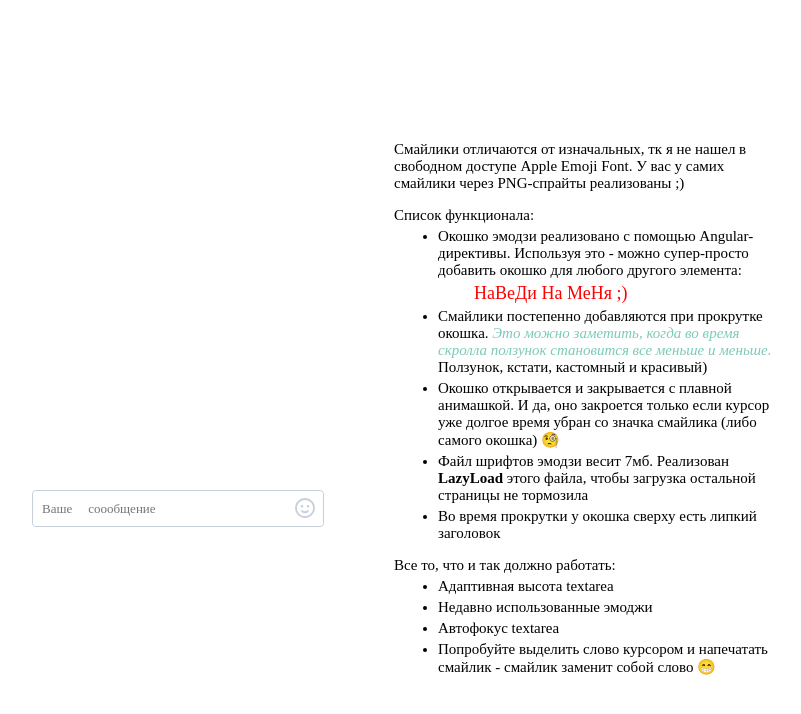
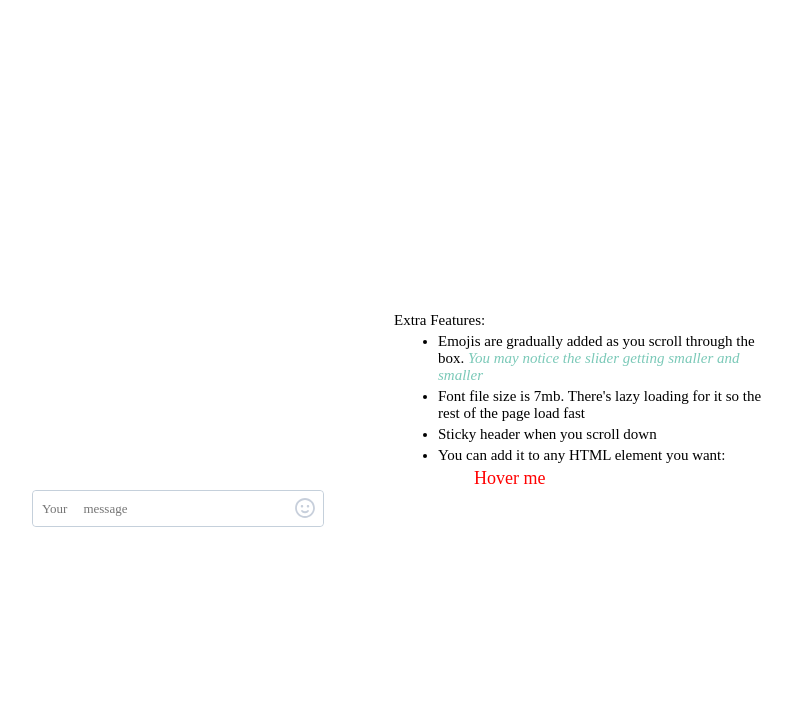
Before and after one commit to nemyagky/angular-emoji-picker, an Angular app: page / in a window 1280 px wide. Shown: the top 714 px of the page, without its empty margins (241-1042 px from the left). Built offline with nearby package versions, Linux system fonts and the light colour scheme; a web font is replaced by a local one.

Commit message:
English localization

```diff
--- a/package.json
+++ b/package.json
@@ -34,7 +34,7 @@
     "enhanced-resolve": "^3.3.0"
   },
   "engines": {
-    "node": "v12.13.0",
+    "node": "16.x",
     "npm": "6.12.0"
   }
 }
--- a/src/app/app.component.html
+++ b/src/app/app.component.html
@@ -5,46 +5,23 @@
 
 
 
-    <!--
-        Pls don't look at styles in .description :D.
-        Here's badcode, but it's ok.
-        You need chat-block component
-    -->
     <div class="description">
-        <p>Смайлики отличаются от изначальных, тк я не нашел в свободном доступе Apple Emoji Font. У вас у самих
-            смайлики через PNG-спрайты реализованы ;)</p>
-
-        <span>Список функционала:</span>
+        <span>Extra Features:</span>
         <ul>
-            <li>Окошко эмодзи реализовано с помощью Angular-директивы.
-                Используя это - можно супер-просто добавить окошко для любого другого элемента:
+            <li>
+                Emojis are gradually added as you scroll through the box.
+                <span class="italic">You may notice the slider getting smaller and smaller</span>
+            </li>
+            <li>
+                Font file size is 7mb. There's lazy loading for it so the rest of the page load fast
+            </li>
+            <li>Sticky header when you scroll down </li>
+            <li>You can add it to any HTML element you want:
                 <br>
             </li>
             <div class="btnWrapper">
-                <span class="red" toggleEmojiPicker>НаВеДи На МеНя ;)</span>
+                <span class="red" toggleEmojiPicker>Hover me</span>
             </div>
-            <li>
-                Смайлики постепенно добавляются при прокрутке окошка.
-                <span class="italic">Это можно заметить, когда во время скролла ползунок становится все меньше и меньше.</span>
-                Ползунок, кстати, кастомный и красивый)
-            </li>
-            <li>Окошко открывается и закрывается с плавной анимашкой.
-                И да, оно закроется только если курсор уже долгое время убран со значка смайлика (либо самого окошка) <span class="emoji">🧐</span>
-            </li>
-            <li>
-                Файл шрифтов эмодзи весит 7мб. Реализован <b>LazyLoad</b> этого файла, чтобы загрузка остальной страницы не тормозила
-            </li>
-            <li>Во время прокрутки у окошка сверху есть липкий заголовок</li>
-
         </ul>
-
-        <span>Все то, что и так должно работать:</span>
-        <ul>
-            <li>Адаптивная высота textarea</li>
-            <li>Недавно использованные эмоджи</li>
-            <li>Автофокус textarea</li>
-            <li>Попробуйте выделить слово курсором и напечатать смайлик - смайлик заменит собой слово <span class="emoji">😁</span></li>
-        </ul>
-
     </div>
 </div>
--- a/src/app/components/emoji-picker/particles/emoji-list/emoji-list.component.ts
+++ b/src/app/components/emoji-picker/particles/emoji-list/emoji-list.component.ts
@@ -25,7 +25,7 @@ export class EmojiListComponent implements OnInit {
   @ViewChild('emojiList') emojiListRef: ElementRef | undefined;
 
   private groupsToShow: number = 2;
-  private readonly maxGroupsCount: number = 9;
+  private readonly maxGroupsCount: number = 7;
 
   constructor(
       private emojiService: EmojiService
@@ -47,6 +47,10 @@ export class EmojiListComponent implements OnInit {
     const elemOffsetHeight: number = this.emojiListRef?.nativeElement.offsetHeight;
     const elemScrollHeight: number = this.emojiListRef?.nativeElement.scrollHeight;
 
+    if (this.maxGroupsCount === this.groupsToShow) {
+      return;
+    }
+
     if (elemScrollHeight - elemOffsetHeight - scrollTop < 400) {
       if (this.groupsToShow + 2 <= this.maxGroupsCount) {
         this.groupsToShow += 2;
--- a/src/app/components/emoji-picker/particles/tab-switcher/tab-switcher.component.ts
+++ b/src/app/components/emoji-picker/particles/tab-switcher/tab-switcher.component.ts
@@ -32,7 +32,7 @@ export class TabSwitcherComponent {
 
     private getRecentlyUsedEmojis(): EmojiGroup[] {
         return [{
-            title: 'Недавно использованные',
+            title: 'Recently used',
             items: this.emojiService.recentlyUsedEmojis
         }];
     }
--- a/src/app/components/textarea/textarea.component.html
+++ b/src/app/components/textarea/textarea.component.html
@@ -1,7 +1,7 @@
 <textarea
         #textArea
         class="textarea"
-        placeholder="Ваше соообщение"
+        placeholder="Your message"
         autofocus
         [(ngModel)]="textAreaValue"
         (input)="updateTextareaHeight()"
```
Also changed, not shown: src/app/constants/emoji-groups.constant.ts (+7 -15 lines), 2 other files (tests, documents, lock files or other folders).
